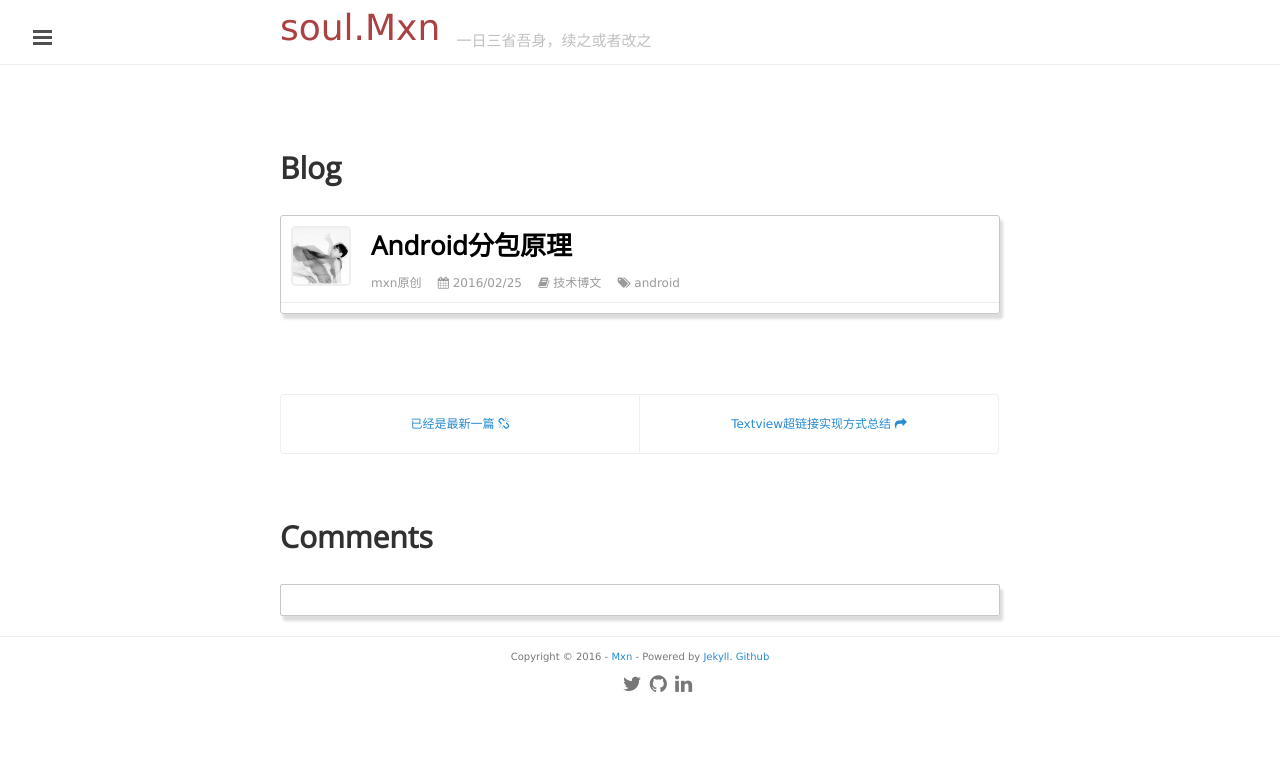
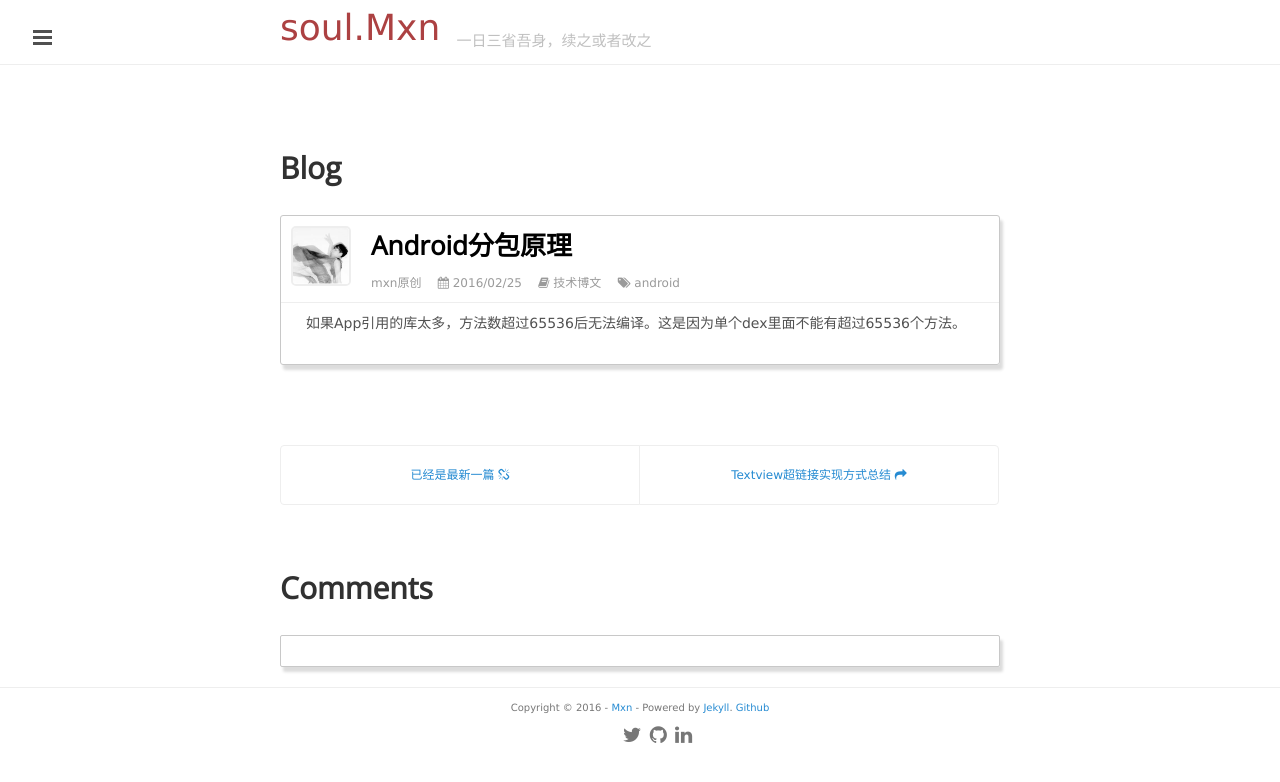
Before and after one commit to mxn21/mxn21.github.io, a Jekyll site: the page built from _posts/2016-2-25-android分包原理.md, in a window 1280 px wide. Shown: the top 782 px of the page. Built offline with Jekyll 4.4.1, drawn with Linux system fonts in a browser that asks for light colours; Markdown is read by kramdown in place of the engine named in the settings; comment, search, counter and statistics services are not loaded.

Commit message:
23432423

```diff
--- a/_posts/2016-2-25-android分包原理.md
+++ b/_posts/2016-2-25-android分包原理.md
@@ -5,3 +5,5 @@
 category: 技术博文
 tag: android
 ---
+
+如果App引用的库太多，方法数超过65536后无法编译。这是因为单个dex里面不能有超过65536个方法。
```
